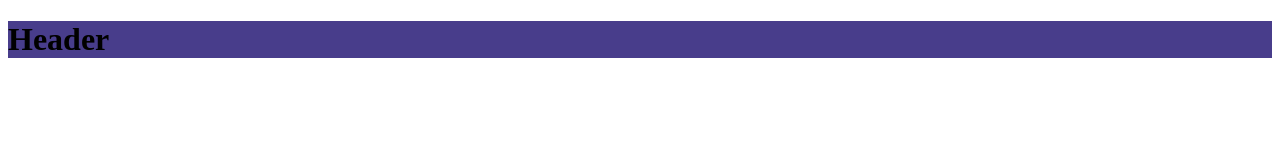
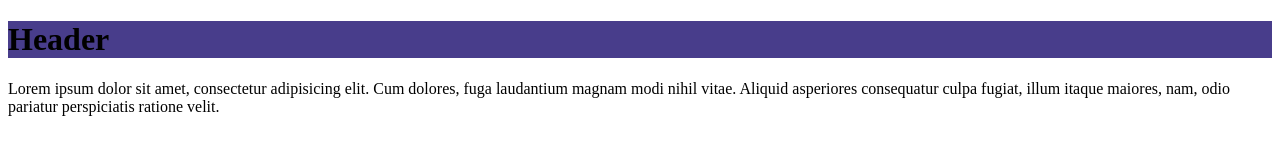
Before and after one commit to AliyaMuratova/10-02, a plain HTML site: page index.html in a window 1280 px wide. Drawn offline with Linux system fonts and the light colour scheme.

Commit message:
feat: add div content

```diff
--- a/index.html
+++ b/index.html
@@ -9,5 +9,8 @@
     <header>
         <h1>Header</h1>
     </header>
+    <div class="content">
+        <p>Lorem ipsum dolor sit amet, consectetur adipisicing elit. Cum dolores, fuga laudantium magnam modi nihil vitae. Aliquid asperiores consequatur culpa fugiat, illum itaque maiores, nam, odio pariatur perspiciatis ratione velit.</p>
+    </div>
 </body>
 </html>
```
